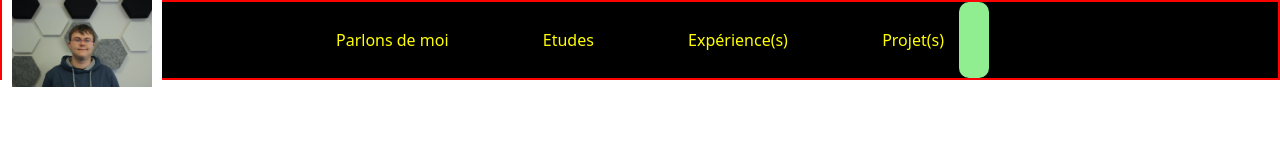
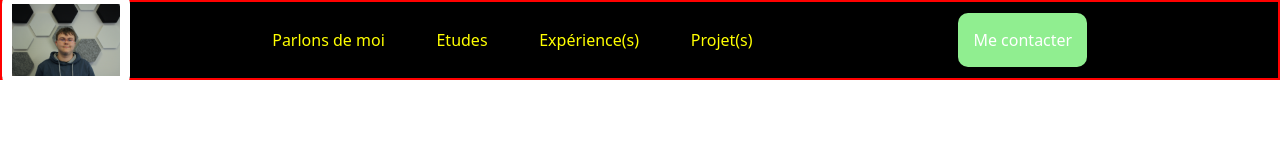
Before and after one commit to CorpsB/My_web, a plain HTML site: page index.html in a window 1280 px wide. Drawn offline with nearby package versions, Linux system fonts and the light colour scheme.

Commit message:
ADD: Contact buton

```diff
--- a/Style/accueil.css
+++ b/Style/accueil.css
@@ -53,6 +53,14 @@ a {
     color: orange;
 }
 
+#HeaderContact {
+    height: 100%;
+    width: 50%;
+    display: flex;
+    justify-content: center;
+    align-items: center;
+}
+
 #HeaderContactLink {
     color: white;
     padding: 15px;
--- a/index.html
+++ b/index.html
@@ -28,8 +28,8 @@
             <a class="MainPortailLink">Expérience(s)</a>
             <a class="MainPortailLink">Projet(s)</a>
         </div>
-        <div id="HeaderContactLink">
-
+        <div id="HeaderContact">
+          <a id="HeaderContactLink">Me contacter</a>
         </div>
     </header>
   </body>
```
